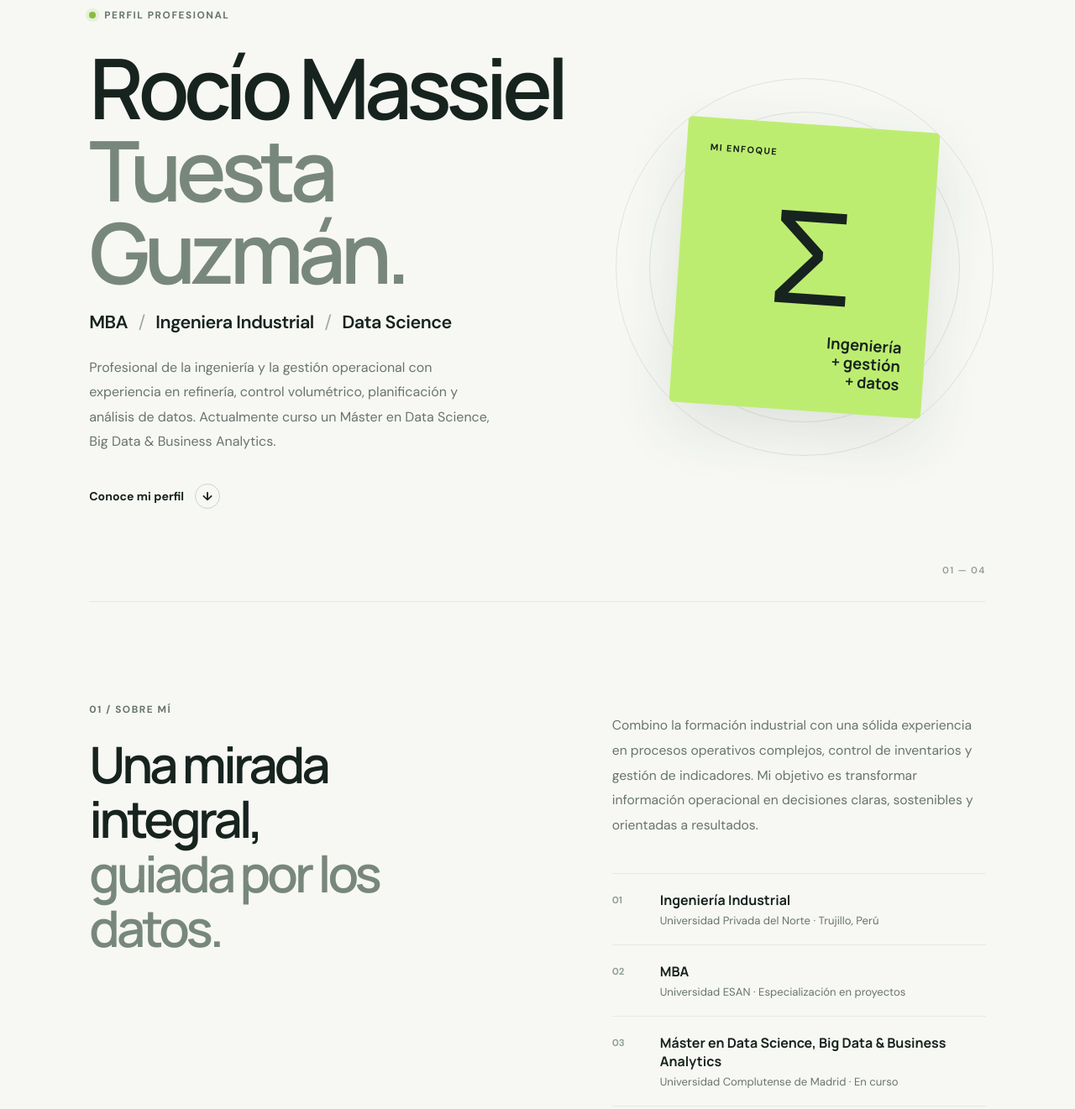
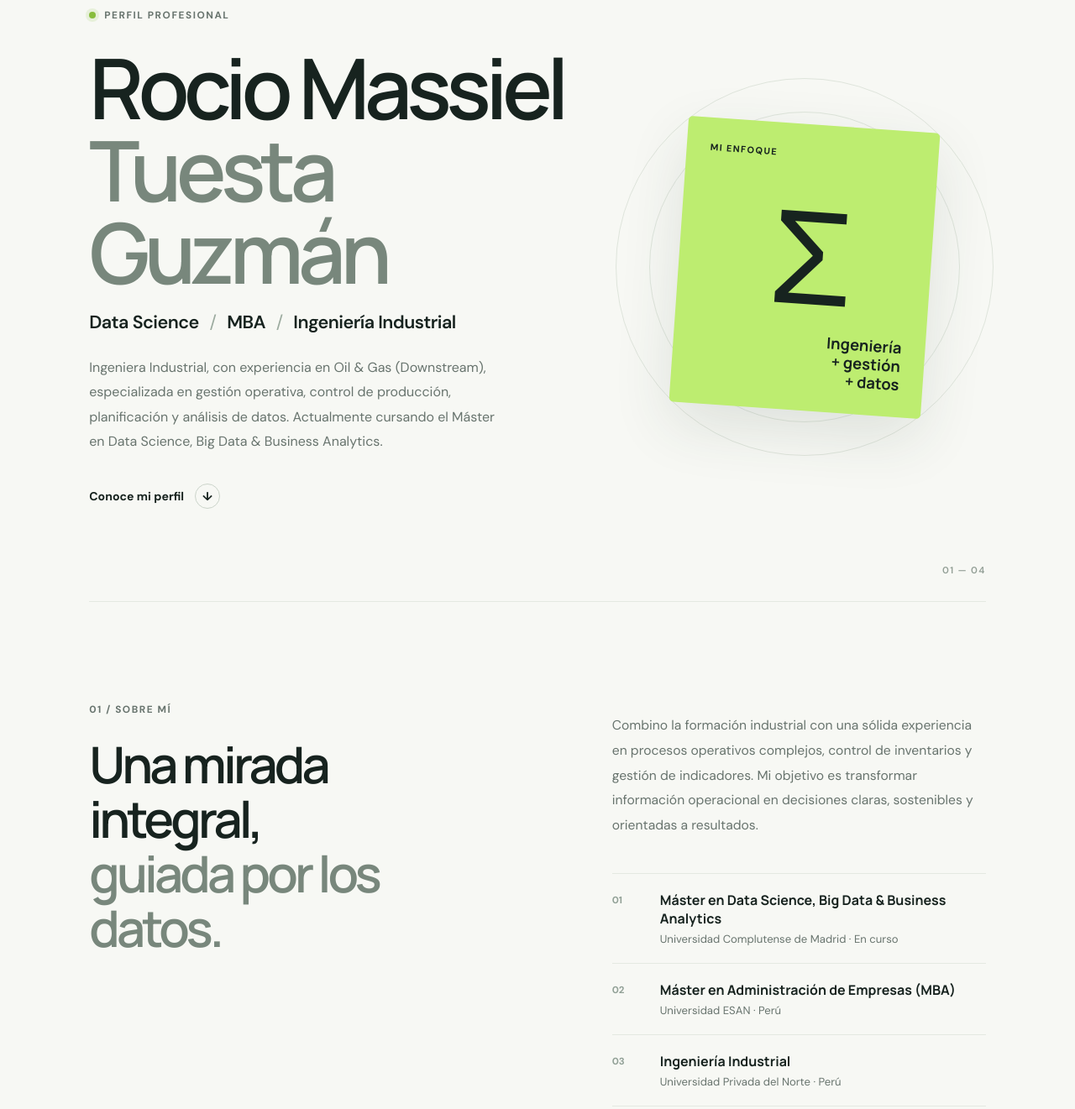
Before and after one commit to massieltuesta/webmassiel, a plain HTML site: page index.html in a window 1280 px wide. Shown: the part 80-1401 px from the top of the page at 84% size. Drawn offline with Linux system fonts and the light colour scheme.

Commit message:
Actualización de datos

```diff
--- a/index.html
+++ b/index.html
@@ -12,12 +12,12 @@
     <section class="hero" aria-labelledby="nombre">
       <div class="hero__content">
         <p class="eyebrow"><span class="status-dot" aria-hidden="true"></span> Perfil profesional</p>
-        <h1 id="nombre">Rocío Massiel <span>Tuesta Guzmán.</span></h1>
-        <p class="hero__title">MBA <span class="separator" aria-hidden="true">/</span> Ingeniera Industrial <span class="separator" aria-hidden="true">/</span> Data Science</p>
+        <h1 id="nombre">Rocio Massiel <span>Tuesta Guzmán</span></h1>
+        <p class="hero__title">Data Science <span class="separator" aria-hidden="true">/</span> MBA <span class="separator" aria-hidden="true">/</span> Ingeniería Industrial</p>
         <p class="hero__intro">
-          Profesional de la ingeniería y la gestión operacional con experiencia en
-          refinería, control volumétrico, planificación y análisis de datos. Actualmente
-          curso un Máster en Data Science, Big Data &amp; Business Analytics.
+          Ingeniera Industrial, con experiencia en Oil &amp; Gas (Downstream), especializada
+          en gestión operativa, control de producción, planificación y análisis de datos. Actualmente
+          cursando el Máster en Data Science, Big Data &amp; Business Analytics.
         </p>
         <a class="scroll-link" href="#perfil">Conoce mi perfil <span aria-hidden="true">↓</span></a>
       </div>
@@ -49,22 +49,22 @@
           <article class="education__item">
             <span class="education__number">01</span>
             <div>
-              <h3>Ingeniería Industrial</h3>
-              <p>Universidad Privada del Norte · Trujillo, Perú</p>
+              <h3>Máster en Data Science, Big Data &amp; Business Analytics</h3>
+              <p>Universidad Complutense de Madrid · En curso</p>
             </div>
           </article>
           <article class="education__item">
             <span class="education__number">02</span>
             <div>
-              <h3>MBA</h3>
-              <p>Universidad ESAN · Especialización en proyectos</p>
+              <h3>Máster en Administración de Empresas (MBA)</h3>
+              <p>Universidad ESAN · Perú</p>
             </div>
           </article>
           <article class="education__item">
             <span class="education__number">03</span>
             <div>
-              <h3>Máster en Data Science, Big Data &amp; Business Analytics</h3>
-              <p>Universidad Complutense de Madrid · En curso</p>
+              <h3>Ingeniería Industrial</h3>
+              <p>Universidad Privada del Norte · Perú</p>
             </div>
           </article>
         </div>
@@ -75,6 +75,8 @@
       <div class="section-heading">
         <p class="eyebrow">02 / Experiencia</p>
         <h2 id="experiencia-title">Trayectoria en<br><span>operación y análisis.</span></h2>
+
+
       </div>
       <div class="experience__list">
         <article class="experience__item">
```
